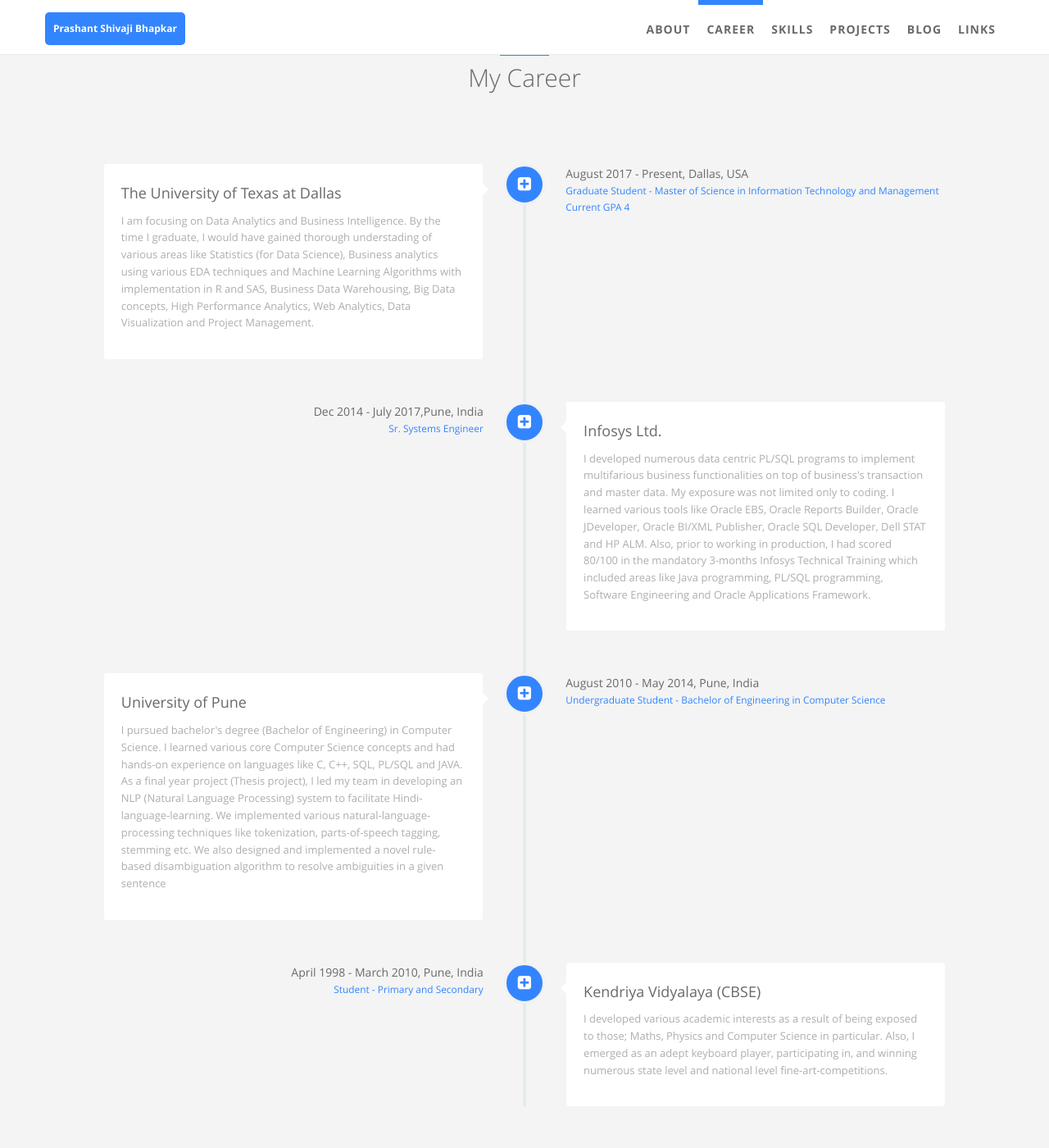
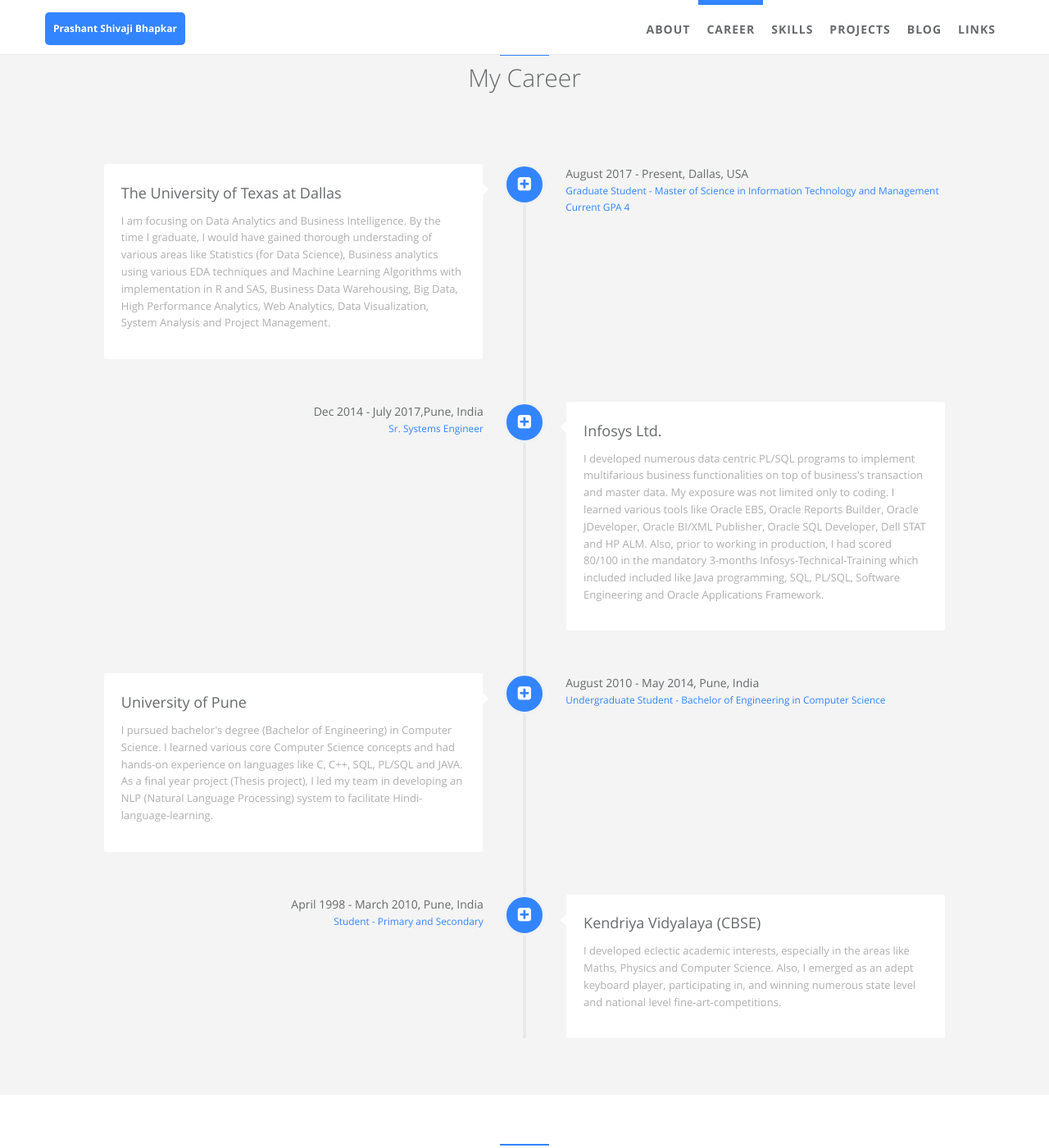
Before and after one commit to PrashantShivajiBhapkar/PrashantShivajiBBhapkar.github.io, a Jekyll site: the page built from index.html, in a window 1280 px wide and 1400 px high, scrolled down 876 px. Shown: the whole window at 82% size. Built offline with Jekyll 4.4.1, drawn with Linux system fonts in a browser that asks for light colours.

Commit message:
Updated images

```diff
--- a/_data/index/careers.yml
+++ b/_data/index/careers.yml
@@ -5,7 +5,7 @@
     detail: The University of Texas at Dallas
   desc:
     detail: >
-      I am focusing on Data Analytics and Business Intelligence. By the time I graduate, I would have gained thorough understading of various areas like Statistics (for Data Science), Business analytics using various EDA techniques and Machine Learning Algorithms with implementation in R and SAS, Business Data Warehousing, Big Data concepts, High Performance Analytics, Web Analytics, Data Visualization and Project Management.
+      I am focusing on Data Analytics and Business Intelligence. By the time I graduate, I would have gained thorough understading of various areas like Statistics (for Data Science), Business analytics using various EDA techniques and Machine Learning Algorithms with implementation in R and SAS, Business Data Warehousing, Big Data, High Performance Analytics, Web Analytics, Data Visualization, System Analysis and Project Management.
   date:
     detail: August 2017 - Present, Dallas, USA
   job:
@@ -17,7 +17,7 @@
     detail: Infosys Ltd.
   desc:
     detail: >
-      I developed numerous data centric PL/SQL programs to implement multifarious business functionalities on top of business's transaction and master data. My exposure was not limited only to coding. I learned various tools like Oracle EBS, Oracle Reports Builder, Oracle JDeveloper, Oracle BI/XML Publisher, Oracle SQL Developer, Dell STAT and HP ALM. Also, prior to working in production, I had scored 80/100 in the mandatory 3-months Infosys Technical Training which included areas like Java programming, PL/SQL programming, Software Engineering and Oracle Applications Framework.
+      I developed numerous data centric PL/SQL programs to implement multifarious business functionalities on top of business's transaction and master data. My exposure was not limited only to coding. I learned various tools like Oracle EBS, Oracle Reports Builder, Oracle JDeveloper, Oracle BI/XML Publisher, Oracle SQL Developer, Dell STAT and HP ALM. Also, prior to working in production, I had scored 80/100 in the mandatory 3-months Infosys-Technical-Training which included included like Java programming, SQL, PL/SQL, Software Engineering and Oracle Applications Framework.
   date:
     detail: Dec 2014 - July 2017,Pune, India
   job:
@@ -28,7 +28,7 @@
     detail: University of Pune
   desc:
     detail: >
-      I pursued bachelor's degree (Bachelor of Engineering) in Computer Science. I learned various core Computer Science concepts and had hands-on experience on languages like C, C++, SQL, PL/SQL and JAVA. As a final year project (Thesis project), I led my team in developing an NLP (Natural Language Processing) system to facilitate Hindi-language-learning. We implemented various natural-language-processing techniques like tokenization, parts-of-speech tagging, stemming etc. We also designed and implemented a novel rule-based disambiguation algorithm to resolve ambiguities in a given sentence
+      I pursued bachelor's degree (Bachelor of Engineering) in Computer Science. I learned various core Computer Science concepts and had hands-on experience on languages like C, C++, SQL, PL/SQL and JAVA. As a final year project (Thesis project), I led my team in developing an NLP (Natural Language Processing) system to facilitate Hindi-language-learning.
   date:
     detail: August 2010 - May 2014, Pune, India
   job:
@@ -39,7 +39,7 @@
     detail: Kendriya Vidyalaya (CBSE)
   desc:
     detail: >
-      I developed various academic interests as a result of being exposed to those; Maths, Physics and Computer Science in particular. Also, I emerged as an adept keyboard player, participating in, and winning numerous state level and national level fine-art-competitions.
+      I developed eclectic academic interests, especially in the areas like Maths, Physics and Computer Science. Also, I emerged as an adept keyboard player, participating in, and winning numerous state level and national level fine-art-competitions.
   date:
     detail: April 1998 - March 2010, Pune, India
   job:
```
Also changed, not shown: static/assets/img/landing/header_1d.jpg (added), static/assets/img/landing/header_2d.jpg (added), static/assets/img/landing/header_one.jpg, static/assets/img/landing/header_two.jpg (added), 1 other file.
